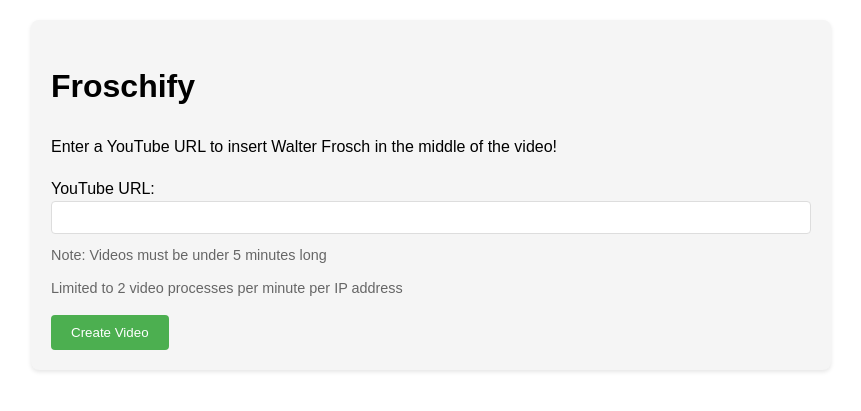
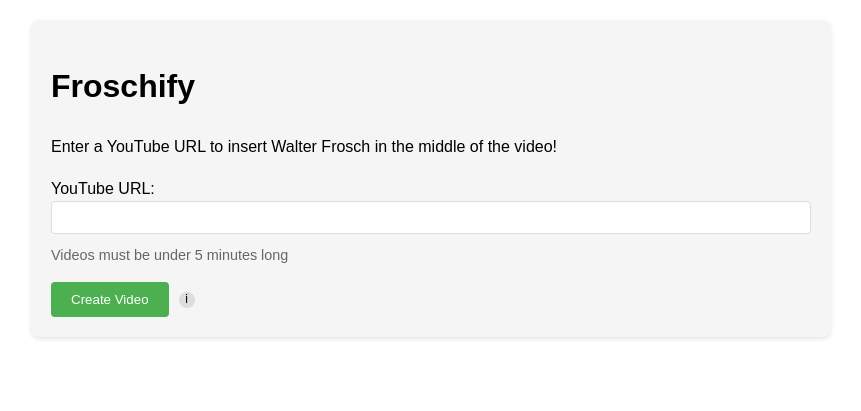
Before and after one commit to seporterfield/Froschify, a Python web app: template templates/index.html in a window 1280 px wide. Shown: the top 411 px of the page, without its empty margins (209-1070 px from the left). Run offline with Jinja, Linux system fonts and the light colour scheme; the template is opened without the code that fills it, so the values that code supplies are empty.

Commit message:
add info icons about rate limits

```diff
--- a/templates/index.html
+++ b/templates/index.html
@@ -23,6 +23,12 @@
 
         .form-group {
             margin-bottom: 15px;
+        }
+
+        .button-container {
+            display: flex;
+            align-items: center;
+            gap: 10px;
         }
 
         input[type="text"] {
@@ -88,6 +94,48 @@
         #retryTimer {
             font-weight: bold;
         }
+
+        .info-icon {
+            display: inline-flex;
+            align-items: center;
+            justify-content: center;
+            width: 16px;
+            height: 16px;
+            background-color: #ddd;
+            color: #000;
+            text-align: center;
+            border-radius: 50%;
+            font-size: 12px;
+            cursor: pointer;
+            position: relative;
+            flex-shrink: 0;
+        }
+
+        .info-icon:hover .tooltip {
+            display: block;
+        }
+
+        .tooltip {
+            display: none;
+            position: absolute;
+            top: 50%;
+            left: 24px;
+            transform: translateY(-50%);
+            background: #fff;
+            color: #000;
+            padding: 8px;
+            border-radius: 4px;
+            box-shadow: 0 2px 4px rgba(0, 0, 0, 0.1);
+            font-size: 0.9em;
+            width: 200px;
+            z-index: 100;
+        }
+
+        .download-container {
+            display: flex;
+            align-items: center;
+            gap: 10px;
+        }
     </style>
 </head>
 
@@ -100,10 +148,14 @@
             <div class="form-group">
                 <label for="youtube_url">YouTube URL:</label>
                 <input type="text" id="youtube_url" name="youtube_url" required>
-                <div class="info">Note: Videos must be under 5 minutes long</div>
-                <div class="info">Limited to 2 video processes per minute per IP address</div>
+                <div class="info">Videos must be under 5 minutes long</div>
             </div>
-            <button type="submit" id="submitBtn">Create Video</button>
+            <div class="button-container">
+                <button type="submit" id="submitBtn">Create Video</button>
+                <span class="info-icon" tabindex="0">i
+                    <div class="tooltip">You are limited to 2 videos per minute</div>
+                </span>
+            </div>
         </form>
 
         <div id="loading" class="loading">
@@ -117,8 +169,12 @@
 
         <div id="download">
             <p>Your video is ready!</p>
-            <a id="downloadBtn" class="button">Download Video</a>
-            <div class="info">Note: Downloads are limited to 10 per minute per IP address</div>
+            <div class="download-container">
+                <a id="downloadBtn" class="button">Download Video</a>
+                <span class="info-icon" tabindex="0">i
+                    <div class="tooltip">You are limited to 10 downloads per minute</div>
+                </span>
+            </div>
         </div>
     </div>
 
```
